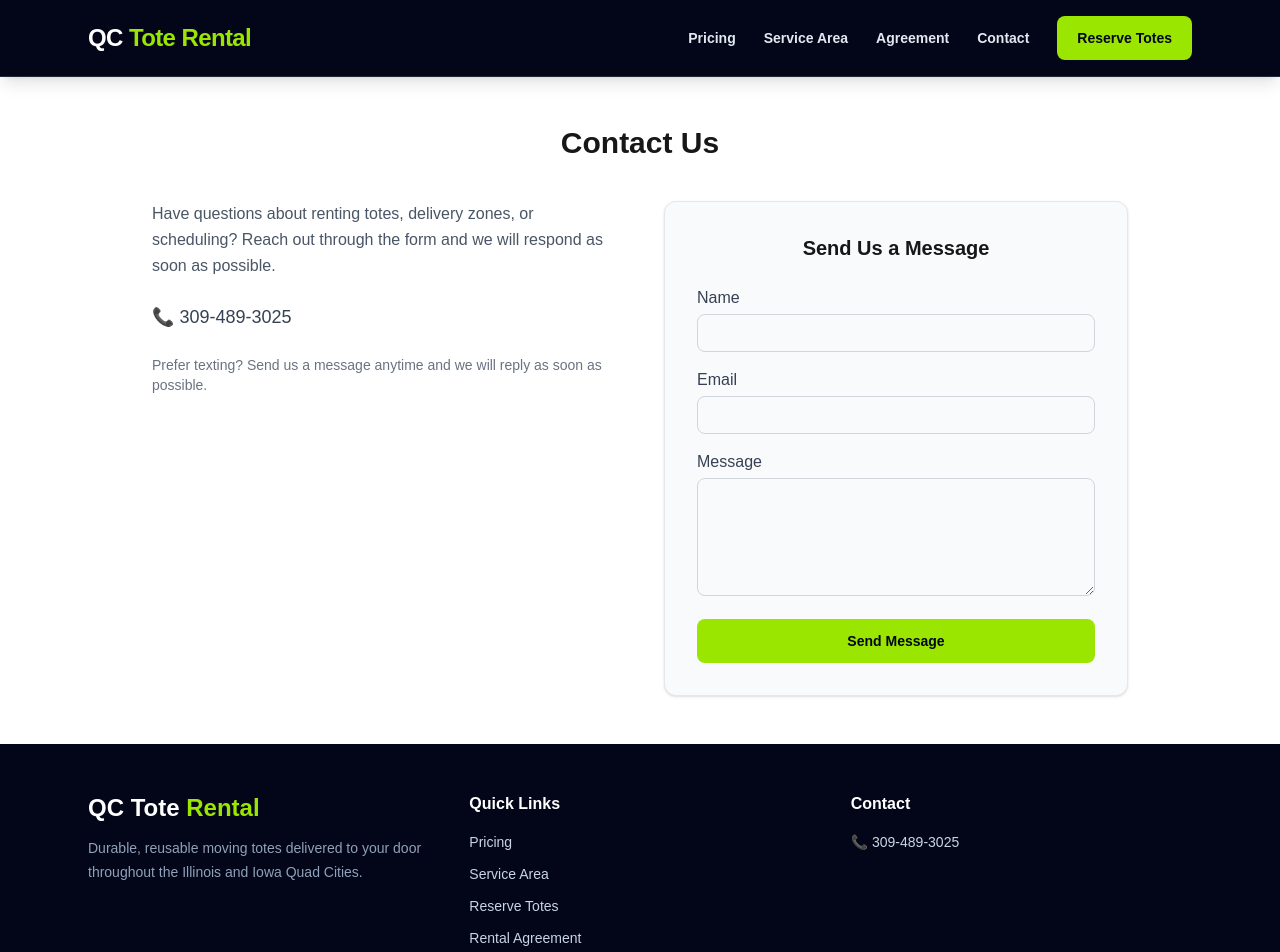
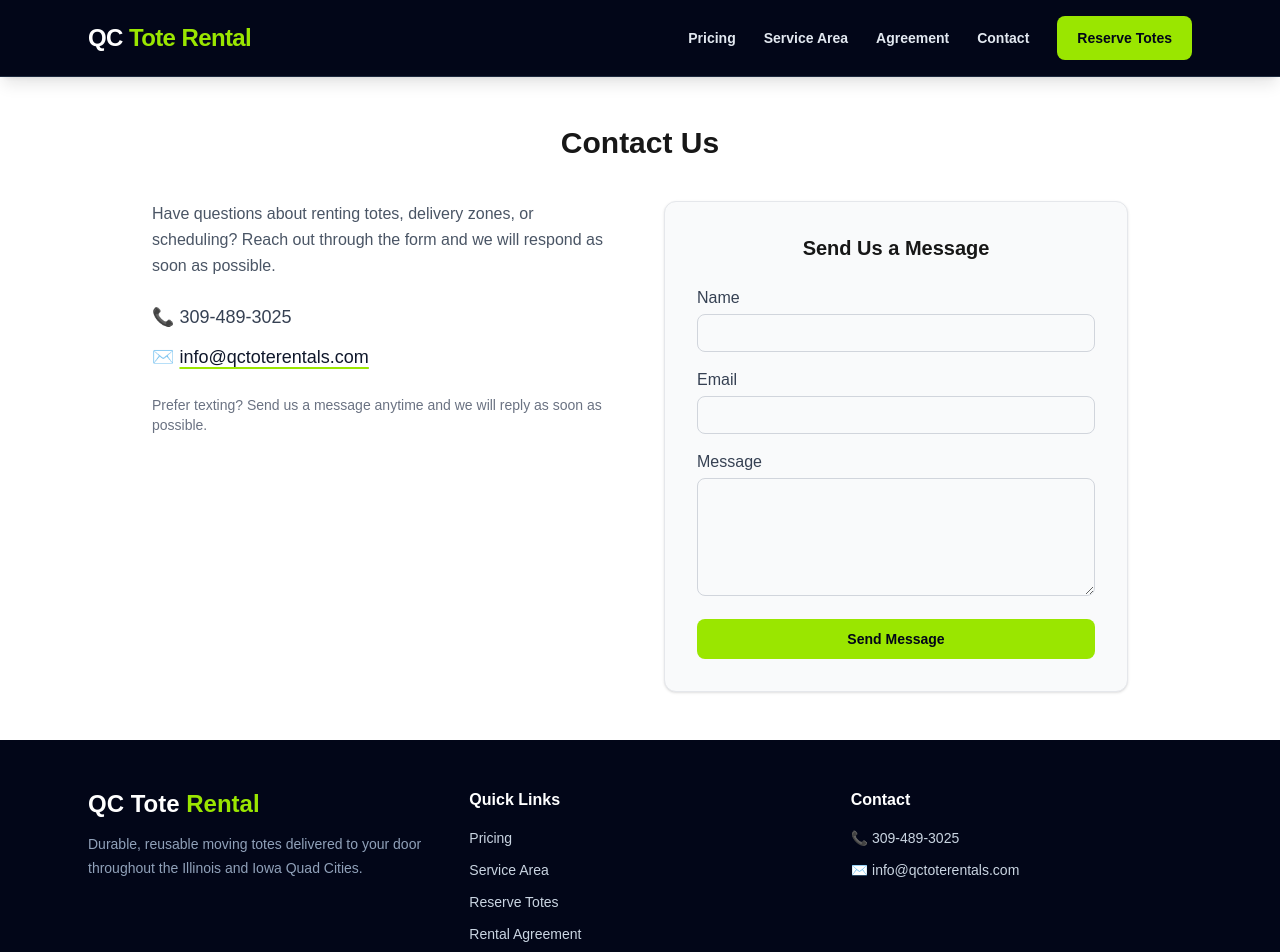
Before and after one commit to JDNewk/QCTote-Rental-next, a Next.js app: page /contact in a window 1280 px wide. Shown: the top 952 px of the page. Built offline with nearby package versions, Linux system fonts and the light colour scheme.

Commit message:
restore business  email to website

```diff
--- a/app/contact/page.tsx
+++ b/app/contact/page.tsx
@@ -12,7 +12,10 @@ export default function ContactPage() {
   const handleChange = (
     e: React.ChangeEvent<HTMLInputElement | HTMLTextAreaElement>
   ) => {
-    setForm((currentForm) => ({ ...currentForm, [e.target.name]: e.target.value }));
+    setForm((currentForm) => ({
+      ...currentForm,
+      [e.target.name]: e.target.value,
+    }));
   };
 
   const handleSubmit = async (e: React.FormEvent<HTMLFormElement>) => {
@@ -41,30 +44,46 @@ export default function ContactPage() {
   return (
     <div className="mx-auto max-w-5xl px-6 py-12">
       <h1 className="mb-10 text-center text-3xl font-bold">Contact Us</h1>
+
       <div className="grid grid-cols-1 items-start gap-12 md:grid-cols-2">
         <div className="space-y-6">
-          <p className="text-base leading-relaxed text-gray-600">Have questions about renting totes, delivery zones, or scheduling? Reach out through the form and we will respond as soon as possible.</p>
-          <div className="space-y-2 text-lg font-medium text-gray-700"><p>📞 {siteConfig.phone}</p></div>
-          <p className="text-sm text-gray-500">Prefer texting? Send us a message anytime and we will reply as soon as possible.</p>
+          <p className="text-base leading-relaxed text-gray-600">
+            Have questions about renting totes, delivery zones, or scheduling?
+            Reach out through the form and we will respond as soon as possible.
+          </p>
+
+          <div className="space-y-3 text-lg font-medium text-gray-700">
+            <p>📞 {siteConfig.phone}</p>
+            <p>
+              ✉️ <a href="mailto:info@qctoterentals.com" className="text-slate-900 underline decoration-lime-400 decoration-2 underline-offset-4 hover:text-lime-600">info@qctoterentals.com</a>
+            </p>
+          </div>
+
+          <p className="text-sm text-gray-500">
+            Prefer texting? Send us a message anytime and we will reply as soon as possible.
+          </p>
         </div>
+
         <div className="rounded-xl border border-gray-200 bg-gray-50 p-8 shadow-sm">
           <h2 className="mb-6 text-center text-xl font-semibold">Send Us a Message</h2>
           <form onSubmit={handleSubmit} className="space-y-4">
             <div>
               <label htmlFor="name" className="mb-1 block font-medium text-gray-700">Name</label>
-              <input id="name" type="text" name="name" value={form.name} onChange={handleChange} required autoComplete="name" className="w-full rounded-lg border border-gray-300 px-3 py-2 text-sm focus:border-lime-500 focus:outline-none focus:ring-2 focus:ring-lime-400/50" />
+              <input id="name" type="text" name="name" value={form.name} onChange={handleChange} required autoComplete="name" className="w-full rounded-lg border border-gray-300 px-3 py-2 text-sm focus:outline-none focus:ring-2 focus:ring-lime-400" />
             </div>
             <div>
               <label htmlFor="email" className="mb-1 block font-medium text-gray-700">Email</label>
-              <input id="email" type="email" name="email" value={form.email} onChange={handleChange} required autoComplete="email" className="w-full rounded-lg border border-gray-300 px-3 py-2 text-sm focus:border-lime-500 focus:outline-none focus:ring-2 focus:ring-lime-400/50" />
+              <input id="email" type="email" name="email" value={form.email} onChange={handleChange} required autoComplete="email" className="w-full rounded-lg border border-gray-300 px-3 py-2 text-sm focus:outline-none focus:ring-2 focus:ring-lime-400" />
             </div>
             <div>
               <label htmlFor="message" className="mb-1 block font-medium text-gray-700">Message</label>
-              <textarea id="message" name="message" value={form.message} onChange={handleChange} required rows={5} className="w-full rounded-lg border border-gray-300 px-3 py-2 text-sm focus:border-lime-500 focus:outline-none focus:ring-2 focus:ring-lime-400/50" />
+              <textarea id="message" name="message" value={form.message} onChange={handleChange} required rows={5} className="w-full rounded-lg border border-gray-300 px-3 py-2 text-sm focus:outline-none focus:ring-2 focus:ring-lime-400" />
             </div>
-            {submitMessage && <div className="rounded-lg border border-lime-300 bg-lime-50 p-4 text-sm text-slate-800" role="status">{submitMessage}</div>}
+
+            {submitMessage && <div className="rounded-lg border border-green-200 bg-green-50 p-4 text-sm text-green-800" role="status">{submitMessage}</div>}
             {submitError && <div className="rounded-lg border border-red-200 bg-red-50 p-4 text-sm text-red-800" role="alert">{submitError}</div>}
-            <button type="submit" disabled={isSubmitting} className="w-full rounded-lg bg-lime-400 py-3 text-sm font-bold text-slate-950 transition hover:bg-lime-300 disabled:cursor-not-allowed disabled:bg-slate-300 disabled:text-slate-500">
+
+            <button type="submit" disabled={isSubmitting} className="w-full rounded-lg bg-lime-400 py-2.5 text-sm font-bold text-slate-950 transition hover:bg-lime-300 disabled:cursor-not-allowed disabled:bg-lime-200">
               {isSubmitting ? "Sending Message..." : "Send Message"}
             </button>
           </form>
--- a/components/Footer.tsx
+++ b/components/Footer.tsx
@@ -33,6 +33,9 @@ export default function Footer() {
               <a href={siteConfig.phoneHref} className="hover:text-lime-400 transition">
                 📞 {siteConfig.phone}
               </a>
+              <a href="mailto:info@qctoterentals.com" className="hover:text-lime-400 transition">
+                ✉️ info@qctoterentals.com
+              </a>
             </div>
           </div>
         </div>
```
